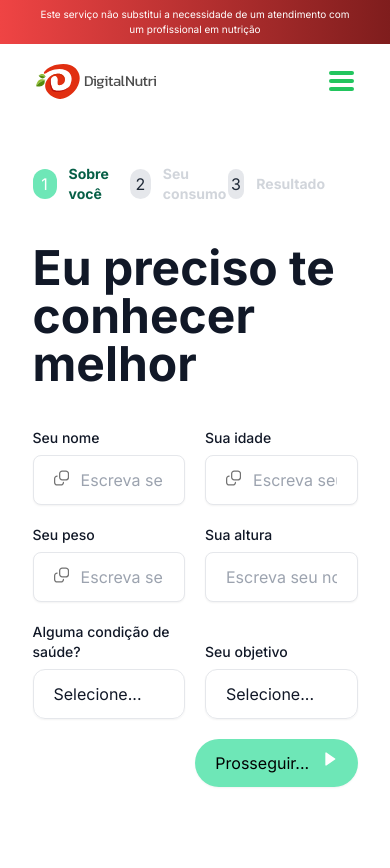
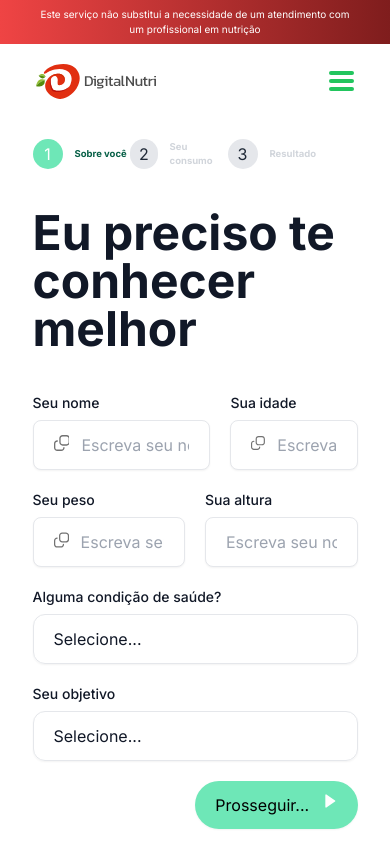
Before and after one commit to ofiliper/nutri-bot, a Next.js app: page /calcular-calorias in a window 390 px wide. Shown: the top 868 px of the page. Built offline with nearby package versions, Linux system fonts and the light colour scheme.

Commit message:
responsive updates

```diff
--- a/src/app/calcular-calorias/PageComponent.tsx
+++ b/src/app/calcular-calorias/PageComponent.tsx
@@ -27,21 +27,28 @@ export default function PageComponent() {
         <PageContainer>
 
             <div className="h-screen w-full overflow sm:overflow-hidden">
+
+                <div
+                    className="w-10/12 mx-auto mt-[95px] mb-[-40px]">
+                    <div className="w-full sm:w-5/12">
+                        <StepperField
+                            active={stepper}
+                            options={options} />
+                    </div>
+                </div>
+
                 <div
                     className="
                     z-20
                     flex w-10/12
                     mx-auto
-                    mt-[80px]
                     justify-between">
+
 
                     <div className="flex-1 w-6/12">
 
                         <div className="w-full sm:w-9/12 flex flex-col pt-10 justify-start h-screen">
 
-                            <StepperField
-                                active={stepper}
-                                options={options} />
 
                             {stepper === 0 && (<FormUserData />)}
                             {stepper === 1 && (<FormUserEating />)}
--- a/src/components/calcular-calorias/Form/FormUserData/FormUserData.tsx
+++ b/src/components/calcular-calorias/Form/FormUserData/FormUserData.tsx
@@ -24,7 +24,7 @@ export default function FormUserData() {
                     <InputField
                         value={name}
                         label="Seu nome"
-                        className="w-[50%]"
+                        className="w-[70%] sm:w-[50%]"
                         leftIcon={<CopyIcon />}
                         placeholder="Escreva seu nome..."
                         onChange={e => user.fnOnChange("name", e.target.value)}
@@ -62,7 +62,7 @@ export default function FormUserData() {
 
                 </div>
 
-                <div className="flex justify-between items-end gap-5 mb-[20px]">
+                <div className="flex flex-col sm:flex-row justify-between items-end gap-5 mb-[20px]">
 
                     <SelectField
                         label={"Alguma condição de saúde?"}
--- a/src/components/default/StepperField/StepperField.tsx
+++ b/src/components/default/StepperField/StepperField.tsx
@@ -43,7 +43,7 @@ export default function StepperField({
                                 <span
                                     className={`
                                     grow inline
-                                    text-[9.5px] text-sm
+                                    text-[9.5px] sm:text-sm
                                     font-bold
                                     ${i <= active ? 'text-emerald-800' : 'text-gray-300'}
                                     `}>
```
